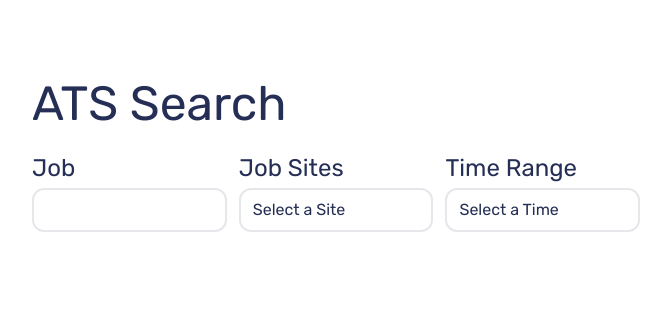
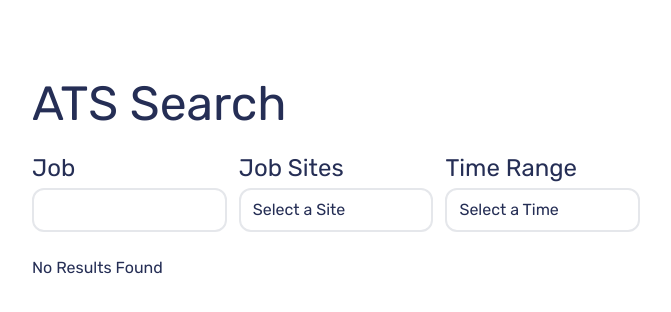
Before and after one commit to SydneeM/ats-search, a Next.js app: page / in a window 1280 px wide. Shown: the top 312 px of the page, without its empty margins (304-975 px from the left). Built offline with nearby package versions, Linux system fonts and the light colour scheme.

Commit message:
Add info if no results found

```diff
--- a/app/page.tsx
+++ b/app/page.tsx
@@ -272,7 +272,8 @@ export default function Home() {
         <Sites handleSetSite={handleSetSite} />
         <Times handleSetTime={handleSetTime} />
       </div>
-      {
+      {results.length === 0 ?
+        <span>No Results Found</span> :
         results.map((result) => (
           <div
             key={result.link}
```
